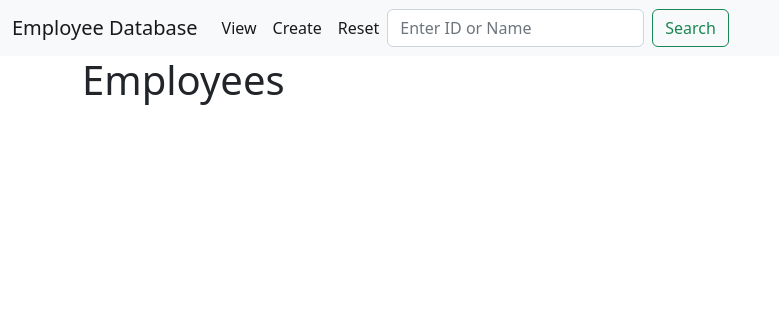
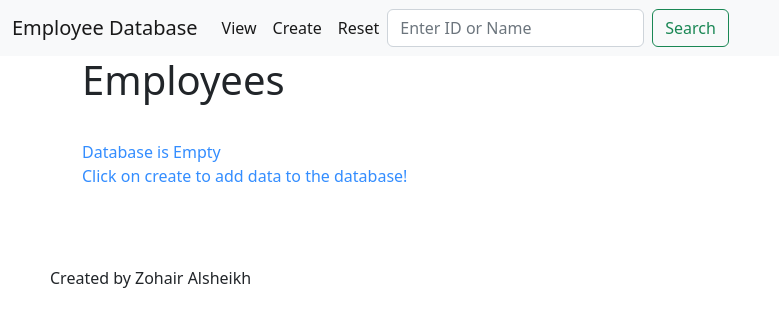
Before and after one commit to AridArab/Employee-Database, a Flask app: page /view in a window 1280 px wide. Shown: the top 327 px of the page, without its empty margins (0-779 px from the left). Run offline with Flask 3, Linux system fonts and the light colour scheme.

Commit message:
Quality of life changes

```diff
--- a/main.py
+++ b/main.py
@@ -1,8 +1,11 @@
 from flask import Flask, request, render_template, url_for, flash, redirect
 from flask_sqlalchemy import SQLAlchemy
+from datetime import date
+#from wtforms import
 import jwt
 import os
-from datetime import date
+
+
 
 # Variable used to located the directory of the file
 basedir = os.path.abspath(os.path.dirname(__file__))
@@ -16,6 +19,7 @@ app = Flask(__name__)
 
 # App configurations to set the location of the database, and disable the tracking of modificatons
 app.config['SQLALCHEMY_DATABASE_URI'] = 'sqlite:///' + os.path.join(basedir, 'database.db')
+app.config['SECRET_KEY'] = '6d22d47e-cca3-4e44-8f89-0883a7b38f61'
 app.config['SQLALCHEMY_TRACK_MODIFICATIONS'] = False
 
 # Initializes the database and connects it to the app
@@ -39,6 +43,8 @@ class Employee(db.Model):
 
 @app.route('/', methods=("GET", "POST"))
 def index():
+    if request.method == "POST":
+        return redirect('view')
     return render_template('index.html')
 
 
@@ -56,15 +62,17 @@ def viewSpecific(id):
 @app.route('/create', methods=("GET", "POST"))
 def create():
     if request.method == 'POST':
+        name = request.form['fullname']
+        age = (request.form['age'])
+        if not name or not age:
+            flash("Please enter valid values")
+        else:
+            dateJoined = date.today()
+            createdEmployee = Employee(name=name, age=age, dateJoined=dateJoined)
+            db.session.add(createdEmployee)
+            db.session.commit()
 
-        name = request.form['fullname']
-        age = int(request.form['age'])
-        dateJoined = date.today()
-        createdEmployee = Employee(name=name, age=age, dateJoined=dateJoined)
-        db.session.add(createdEmployee)
-        db.session.commit()
-
-        return redirect(url_for('view'))
+            return redirect(url_for('view'))
     return render_template('create.html')
 
 @app.route('/<int:id>/edit', methods=("GET", "POST"))
@@ -73,16 +81,17 @@ def edit(id):
 
     if request.method == "POST":
         name = request.form['fullname']
-        age = int(request.form['age'])
-        dateJoined = date.today()
-
-        employee.name = name
-        employee.age = age
-        employee.dateJoined = dateJoined
-
-        db.session.add(employee)
-        db.session.commit()
-        return redirect(url_for('view'))
+        age = request.form['age']
+        if not name or not age:
+            flash("Please enter the new values")
+        else:
+            dateJoined = date.today()
+            employee.name = name
+            employee.age = int(age)
+            employee.dateJoined = dateJoined
+            db.session.add(employee)
+            db.session.commit()
+            return redirect(url_for('view'))
     return render_template('edit.html', employee=employee)
 
 
@@ -97,17 +106,26 @@ def delete(id):
     except:
         return "Unsuccessfull"
 
-@app.route('/reset')
+@app.route('/reset', methods=("GET", "POST"))
 def reset():
+    if request.method == "POST":
+        db.drop_all()
+        db.create_all()
+        return redirect(url_for('view'))
     return render_template('reset.html')
 
+#@app.route('/results', method=("GET", "POST"))
+#def search(entered):
+#
+#    employed = Employee.query.all()
+#    entered  = request.form['searched']
+#    results = []
+#
+#    if int(entered):
+#        for employee in employed:
+#            if entered == Employee.query.get_or_404(int(entered)):
+#                results = results.append(Employee.query.get_or_404(int(entered)))
 
-@app.route('/reset/confirmed', methods=("GET", "POST"))
-def reset_confirmed():
-    db.drop_all()
-    db.create_all()
-    employed = Employee.query.all()
-    return render_template('view.html', employees=employed)
 
 # Runs the program
 if __name__ == "__main__":
--- a/static/styling.css
+++ b/static/styling.css
@@ -1,11 +1,30 @@
 .user {
     background-color: 	#e6e6e6;
     border: 3px solid lightgray;
-    min-height: 50px;
     font-size: 1rem;
-    margin: 10px;
+    margin-bottom: 20px;
 }
 
 .warning {
     color: red;
 }
+
+
+.empty {
+    color: #338DFF;
+    padding-top: 10px;
+    padding-bottom: 10px;
+    margin-top: 8px;
+    margin-bottom: 8px;
+    font-weight: normal;
+}
+
+.credits {
+    margin-top: 50px;
+    margin-left: 50px;
+    font-weight: normal;
+}
+
+.makeitsmaller {
+    font-size: small;
+}
--- a/templates/base.html
+++ b/templates/base.html
@@ -27,9 +27,9 @@
             <a class="nav-link active" href="{{ url_for('reset') }}">Reset</a>
           </li>
         </ul>
-      <form class="d-flex" role="search">
-      <input class="form-control me-2" type="search" placeholder="Enter ID or Name" aria-label="Search" name="searched">
-      <button class="btn btn-outline-success" type="submit">Search</button>
+      <form class="d-flex" role="search" method="POST" action="">
+        <input class="form-control me-2" type="search" placeholder="Enter ID or Name" aria-label="Search" name="searched">
+        <button class="btn btn-outline-success" type="submit">Search</button>
       </form>
     </div>
   </nav>
@@ -38,9 +38,14 @@
         {% block content %} {% endblock %}
     </div>
   </div>
-    <script src="https://cdn.jsdelivr.net/npm/bootstrap@5.2.2/dist/js/bootstrap.bundle.min.js" integrity="sha384-OERcA2EqjJCMA+/3y+gxIOqMEjwtxJY7qPCqsdltbNJuaOe923+mo//f6V8Qbsw3" crossorigin="anonymous"></script>
-    <script src="https://cdn.jsdelivr.net/npm/@popperjs/core@2.11.6/dist/umd/popper.min.js" integrity="sha384-oBqDVmMz9ATKxIep9tiCxS/Z9fNfEXiDAYTujMAeBAsjFuCZSmKbSSUnQlmh/jp3" crossorigin="anonymous"></script>
-    <script src="https://cdn.jsdelivr.net/npm/bootstrap@5.2.2/dist/js/bootstrap.min.js" integrity="sha384-IDwe1+LCz02ROU9k972gdyvl+AESN10+x7tBKgc9I5HFtuNz0wWnPclzo6p9vxnk" crossorigin="anonymous"></script>
+  <div class="credits">
+    <p>
+      Created by Zohair Alsheikh
+    </p>
+  </div>
+  <script src="https://cdn.jsdelivr.net/npm/bootstrap@5.2.2/dist/js/bootstrap.bundle.min.js" integrity="sha384-OERcA2EqjJCMA+/3y+gxIOqMEjwtxJY7qPCqsdltbNJuaOe923+mo//f6V8Qbsw3" crossorigin="anonymous"></script>
+  <script src="https://cdn.jsdelivr.net/npm/@popperjs/core@2.11.6/dist/umd/popper.min.js" integrity="sha384-oBqDVmMz9ATKxIep9tiCxS/Z9fNfEXiDAYTujMAeBAsjFuCZSmKbSSUnQlmh/jp3" crossorigin="anonymous"></script>
+  <script src="https://cdn.jsdelivr.net/npm/bootstrap@5.2.2/dist/js/bootstrap.min.js" integrity="sha384-IDwe1+LCz02ROU9k972gdyvl+AESN10+x7tBKgc9I5HFtuNz0wWnPclzo6p9vxnk" crossorigin="anonymous"></script>
 
 </body>
 </html>
--- a/templates/reset.html
+++ b/templates/reset.html
@@ -12,5 +12,8 @@
         </p>
         <br>
         <br>
-        <a href="{{ url_for('reset_confirmed') }}">Confirm</a>
+        <form method="POST">
+            <button class="btn btn-outline-warning" type="submit">Confirm</button>
+        </form>
+    </div>
 {% endblock %}
--- a/templates/view.html
+++ b/templates/view.html
@@ -2,6 +2,7 @@
 
 {% block content %}
     <h1 class="title">{% block title %} Employees {% endblock %}</h1>
+        {% if employees %}
             {% for employee in employees %}
                 <div class="col-sm">
                     <div class="user">
@@ -18,4 +19,12 @@
                     </div>
                 </div>
             {% endfor %}
+        {% else %}
+        <b>
+        <div class="empty">
+            <p class="empty">Database is Empty<br>
+                Click on create to add data to the database!
+            </p>
+        </div>
+        {% endif %}
 {%endblock content %}
```
Also changed, not shown: templates/create.html (+9 -1 lines), templates/edit.html (+11 -5 lines), templates/index.html (+4 -7 lines). Lines whose indentation alone changed are shown as unchanged.
